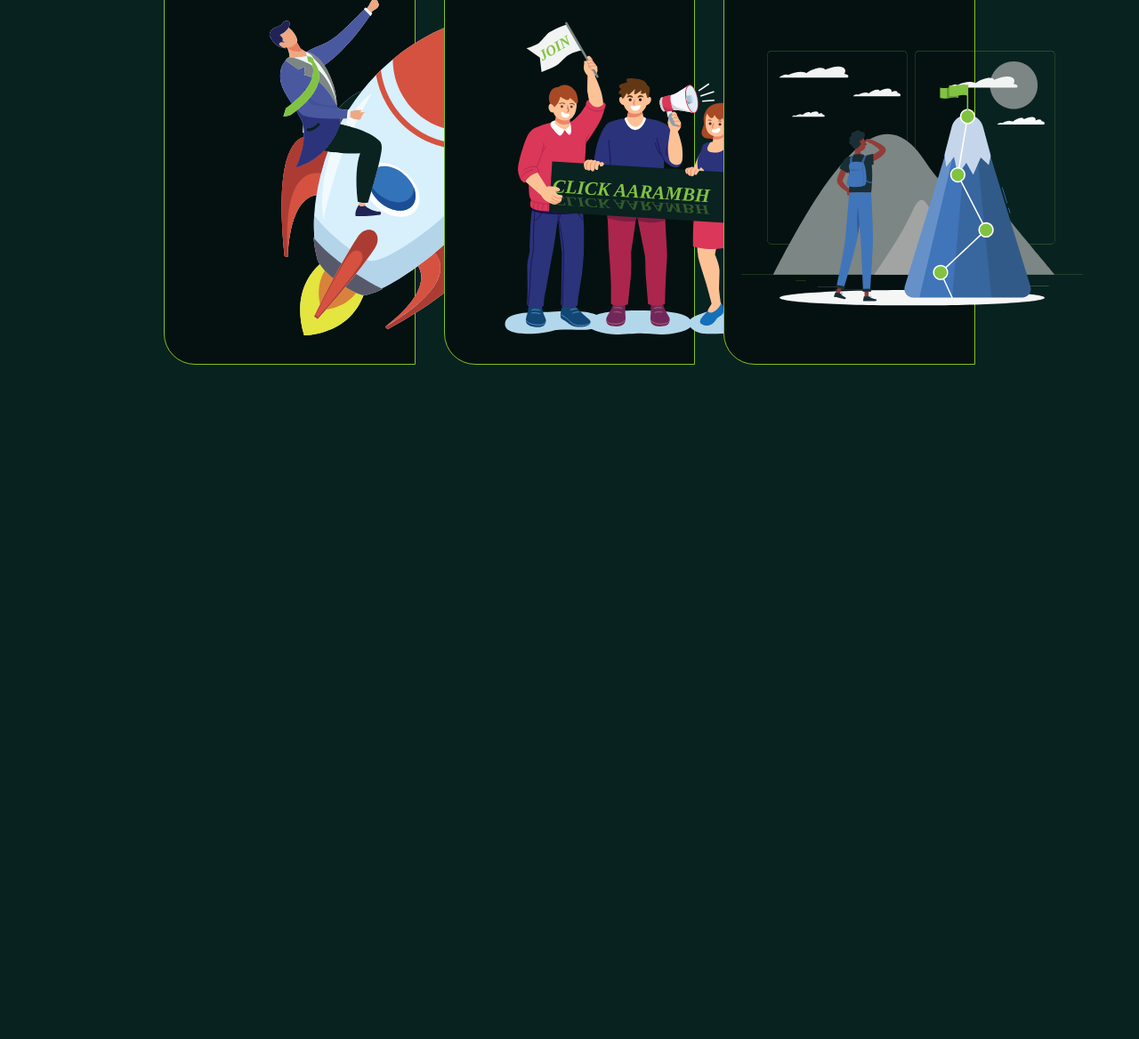
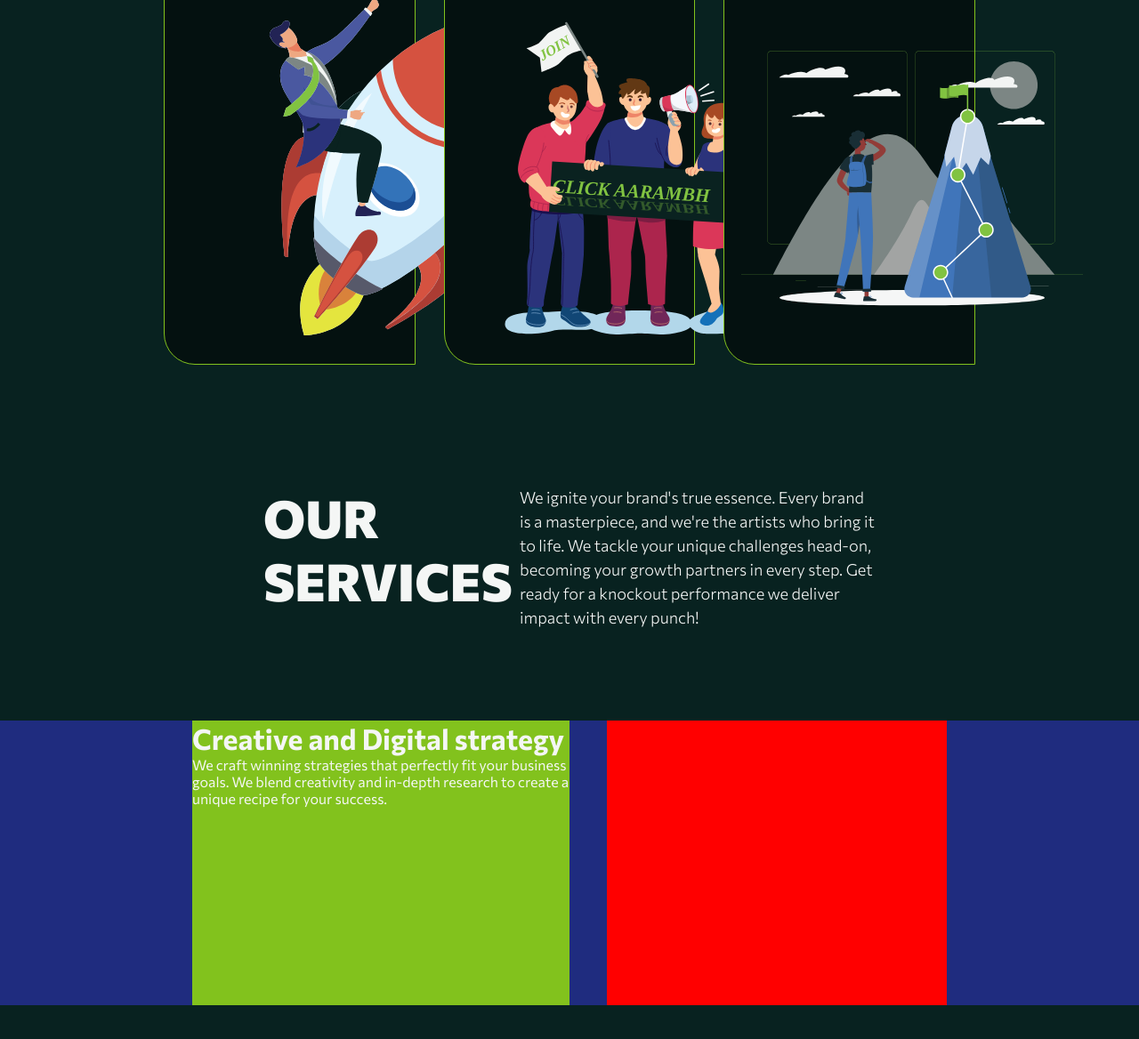
Before and after one commit to clickaarambh/home, a plain HTML site: page index.html in a window 1280 px wide. Shown: the part 1910-3078 px from the top of the page at 89% size. Before the commit the page ends 2400 px from the top, so only its background shows below. Drawn offline with nearby package versions, Linux system fonts and the light colour scheme.

Commit message:
9th change

```diff
--- a/index.html
+++ b/index.html
@@ -159,6 +159,30 @@
         </div>
       </div>
     </div>
+    <div id="page4">
+      <div class="service-section">
+        <div class="service-box1">
+          <div class="our-service">
+            <h1>Our services</h1>
+          </div>
+          <div class="service-cont">
+            <p>We ignite your brand's true essence. Every brand is a masterpiece, and we're the artists who bring it to
+              life. We tackle your unique challenges head-on, becoming your growth partners in every step. Get ready for
+              a knockout performance we deliver impact with every punch!</p>
+          </div>
+        </div>
+        <div class="service-box2">
+          <div class="Creative-strategy">
+            <h1>Creative and Digital strategy</h1>
+            <p>We craft winning strategies that perfectly fit your business goals. We blend creativity and in-depth
+              research to create a unique recipe for your success.</p>
+          </div>
+          <div class="creative">
+            <!-- <img src="All svg/click to creative.svg" alt="Creative and Digital strategy"> -->
+          </div>
+        </div>
+      </div>
+    </div>
   </div>
   </div>
   </div>
--- a/style.css
+++ b/style.css
@@ -374,10 +374,82 @@ nav button svg {
     margin-top: 7vh;
 }
 
+#page4 {
+    height: 100%;
+    width: 100%;
+    margin-top: 0%;
+}
+
+.service-section {
+    width: 100%;
+    height: 100vh;
+    margin-top: 0%;
+}
+
+.service-box1 {
+    width: 100%;
+    height: 40vh;
+    display: flex;
+    align-items: center;
+    justify-content: space-between;
+    padding-left: 35vh;
+    padding-right: 35vh;
+}
+
+.our-service{
+    height: 30vh;
+    width: 30%;
+    padding: 2vh;
+}
+
+.our-service h1{
+    font-size: 58px;
+    font-weight: 800;
+    text-transform: uppercase;
+}
+
+.service-cont{
+    height: 30vh;
+    width: 60%;
+    padding: 2vh;
+}
+
+.service-cont p{
+    font-size: 18px;
+    line-height: 27px;
+    font-weight: 300;
+}
+
+.service-box2 {
+    width: 100%;
+    height: 40vh;
+    display: flex;
+    align-items: center;
+    justify-content: space-between;
+    background-color: #1f2c7f;
+    padding-left: 27vh;
+    padding-right: 27vh;
+    position: relative;
+}
+
+.Creative-strategy{
+    height: 40vh;
+    width: 50%;
+    background-color: #82c21d;
+}
+
+.creative{
+    height: 100%;
+    width: 45%;
+    background-color: red;
+}
+
+/* .creative img{
+    height: 100%;
+    width: 100%;
+} */
+
 @media (min-width: 320px) and (max-width: 1080px) {
-    /* body {
-        grid-template-columns: 1fr;
-    } */
 
     nav {
         width: 100%;
```
